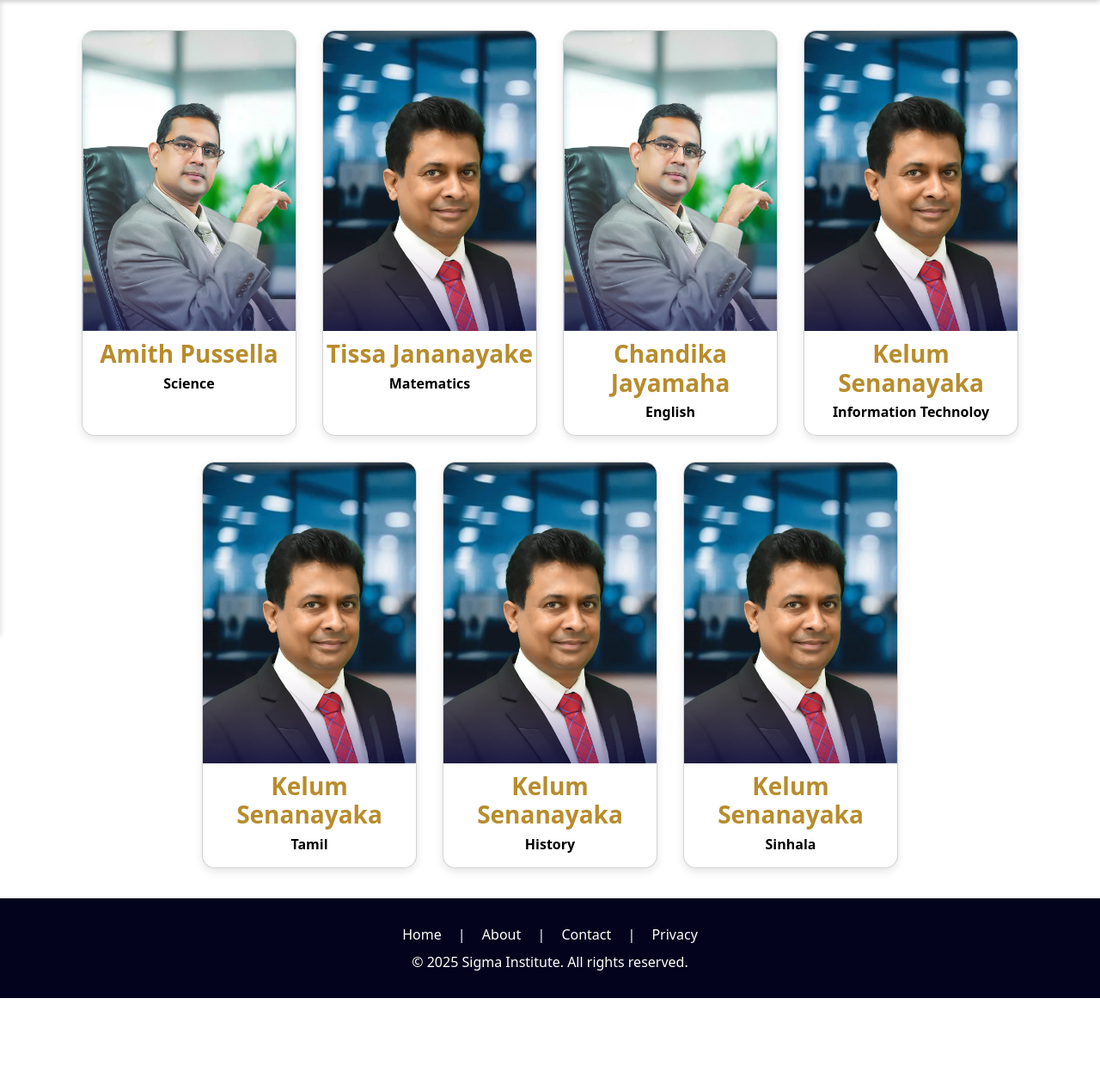
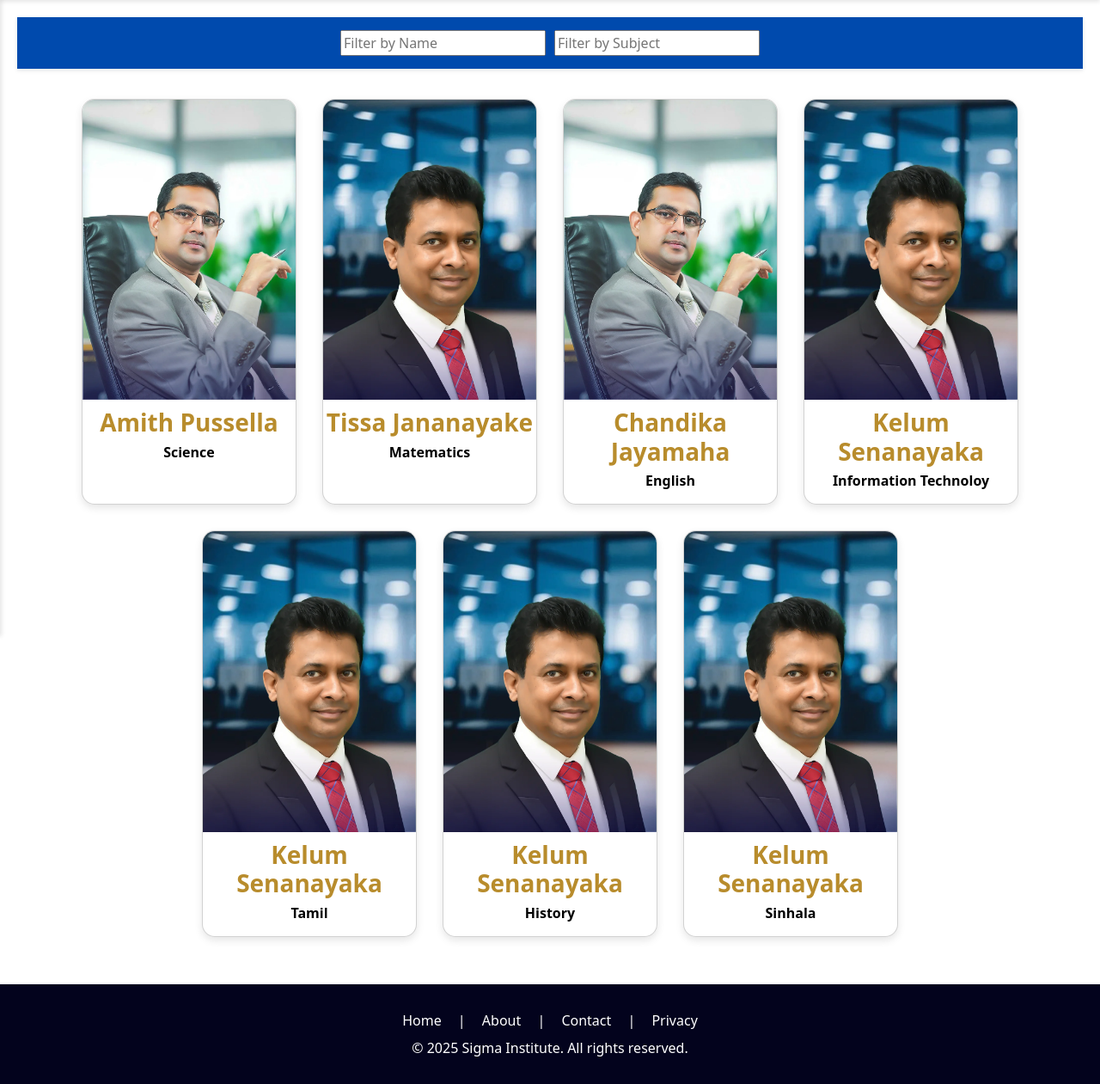
Before and after one commit to Tharu003/Sigma, a PHP site: page /teachers.php in a window 1280 px wide. Shown: the part 60-1321 px from the top of the page at 86% size. Before the commit the page ends 1221 px from the top, so only its background shows below. Run offline with PHP 8.4, Linux system fonts and the light colour scheme; some libraries are stand-ins or nearby versions.

Commit message:
done
done

```diff
--- a/teachers.php
+++ b/teachers.php
@@ -10,7 +10,15 @@
 
 
   <style>
-
+    .main-content {
+        margin-left: 0;
+        margin-top: 60px;
+        padding: 20px;
+        transition: margin-left 0.3s ease;
+    }
+  .sidebar.active ~ .main-content {
+    margin-left: 250px;
+    }
 .teacher .filters-container {
     display: flex;
     justify-content: center;
@@ -102,6 +110,7 @@ footer {
   </style>
 
   <body>
+     <div class="main-content" id="mainContent">
 <div class="teacher">
     <div class="filters-container">
         <div class="filters">
@@ -159,6 +168,7 @@ footer {
 
   </section>
   </div>
+  </div>
   </body>
 
 <footer>
```
